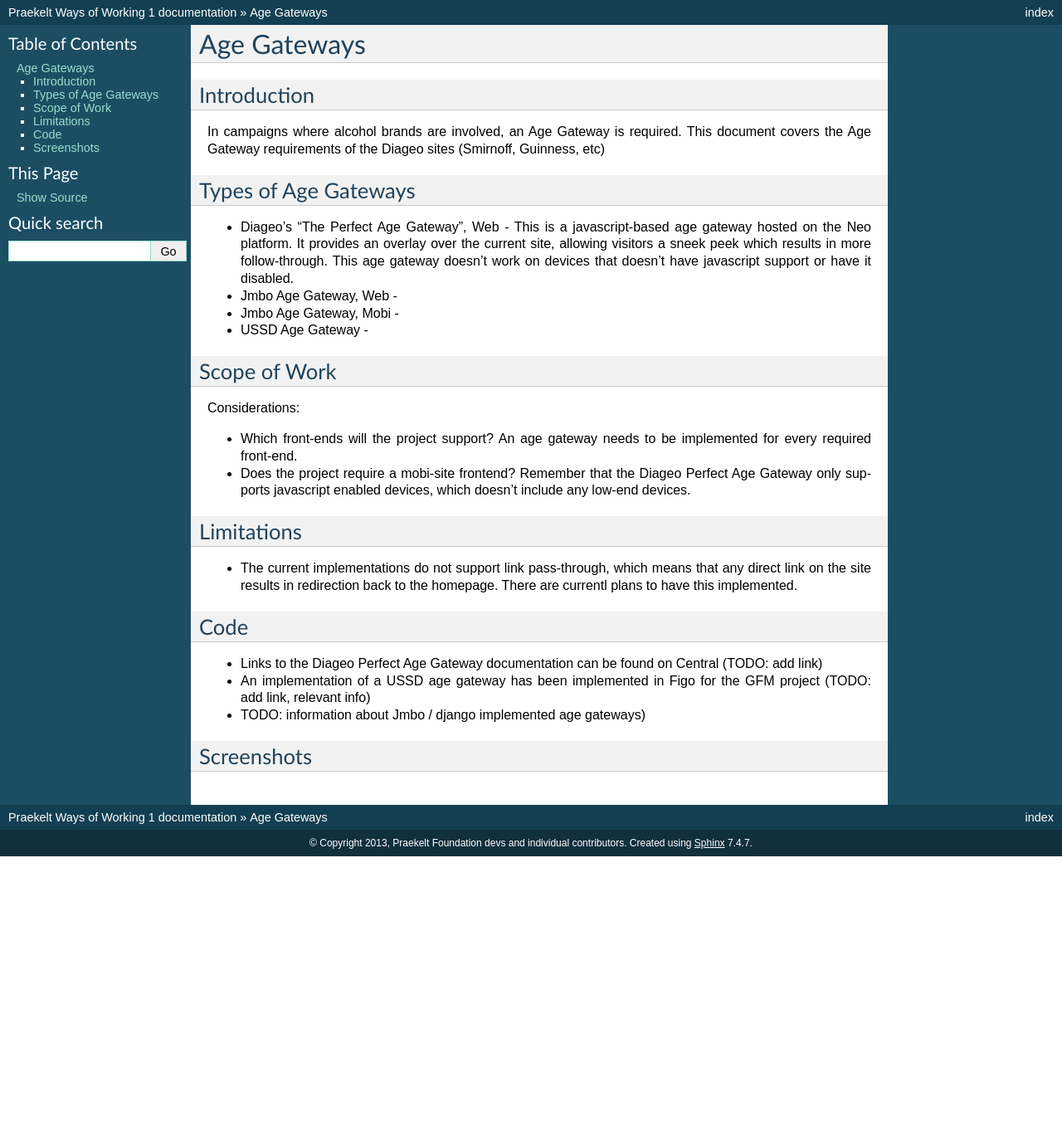
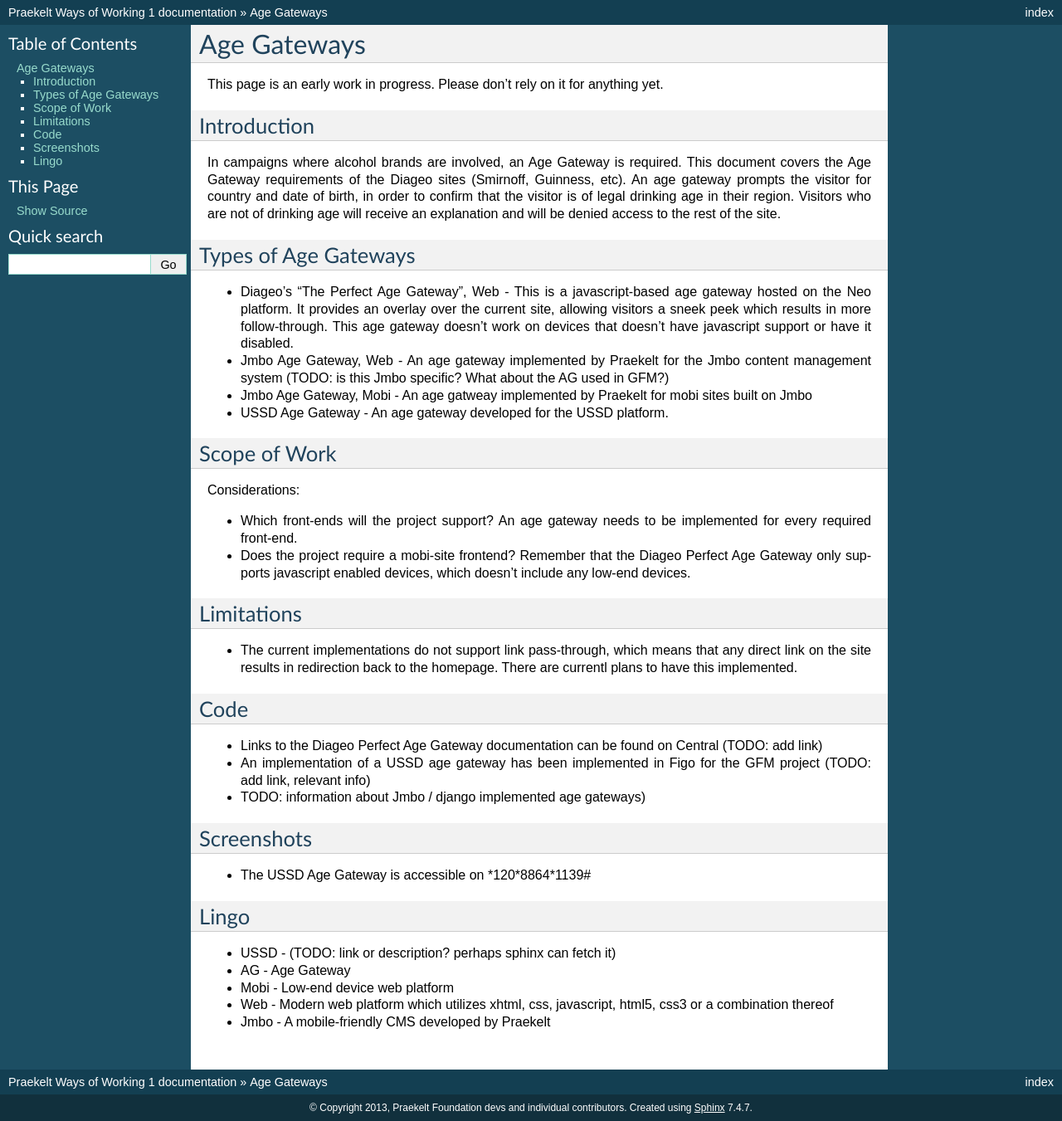
Before and after one commit to praekeltfoundation/patterns, a Sphinx documentation site: the page built from docs/age-gateway.rst, in a window 1280 px wide. Shown: the whole page at 83% size. Built offline with Sphinx 7.4.7, drawn with Linux system fonts in a browser that asks for light colours; before the commit the page ends 1032 px from its top, so only the background shows below that.

Commit message:
Expand age-gateway.rst

```diff
--- a/docs/age-gateway.rst
+++ b/docs/age-gateway.rst
@@ -1,21 +1,23 @@
 Age Gateways
 ============
+
+This page is an early work in progress. Please don't rely on it for anything yet.
 
 Introduction
 ++++++++++++
 
-In campaigns where alcohol brands are involved, an Age Gateway is required. This document covers the Age Gateway requirements of the Diageo sites (Smirnoff, Guinness, etc)
+In campaigns where alcohol brands are involved, an Age Gateway is required. This document covers the Age Gateway requirements of the Diageo sites (Smirnoff, Guinness, etc). An age gateway prompts the visitor for country and date of birth, in order to confirm that the visitor is of legal drinking age in their region. Visitors who are not of drinking age will receive an explanation and will be denied access to the rest of the site.
 
 Types of Age Gateways
 +++++++++++++++++++++
 
 - Diageo's "The Perfect Age Gateway", Web - This is a javascript-based age gateway hosted on the Neo platform. It provides an overlay over the current site, allowing visitors a sneek peek which results in more follow-through. This age gateway doesn't work on devices that doesn't have javascript support or have it disabled.
 
-- Jmbo Age Gateway, Web -
+- Jmbo Age Gateway, Web - An age gateway implemented by Praekelt for the Jmbo content management system (TODO: is this Jmbo specific? What about the AG used in GFM?)
 
-- Jmbo Age Gateway, Mobi -
+- Jmbo Age Gateway, Mobi - An age gatweay implemented by Praekelt for mobi sites built on Jmbo
 
-- USSD Age Gateway -
+- USSD Age Gateway - An age gateway developed for the USSD platform.
 
 Scope of Work
 +++++++++++++
@@ -39,3 +41,14 @@ Code
 
 Screenshots
 +++++++++++
+
+- The USSD Age Gateway is accessible on \*120*8864*1139#
+
+Lingo
++++++
+
+- USSD - (TODO: link or description? perhaps sphinx can fetch it)
+- AG - Age Gateway
+- Mobi - Low-end device web platform
+- Web - Modern web platform which utilizes xhtml, css, javascript, html5, css3 or a combination thereof
+- Jmbo - A mobile-friendly CMS developed by Praekelt
```
